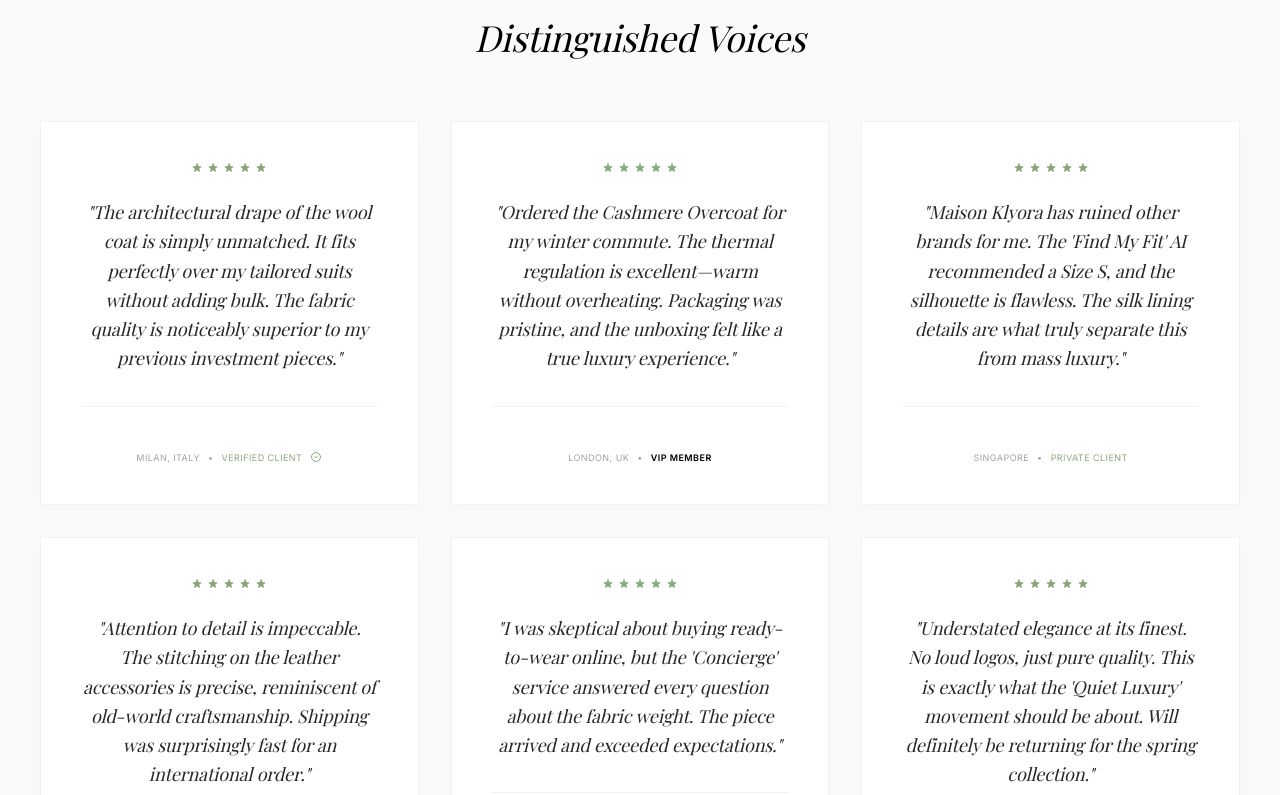
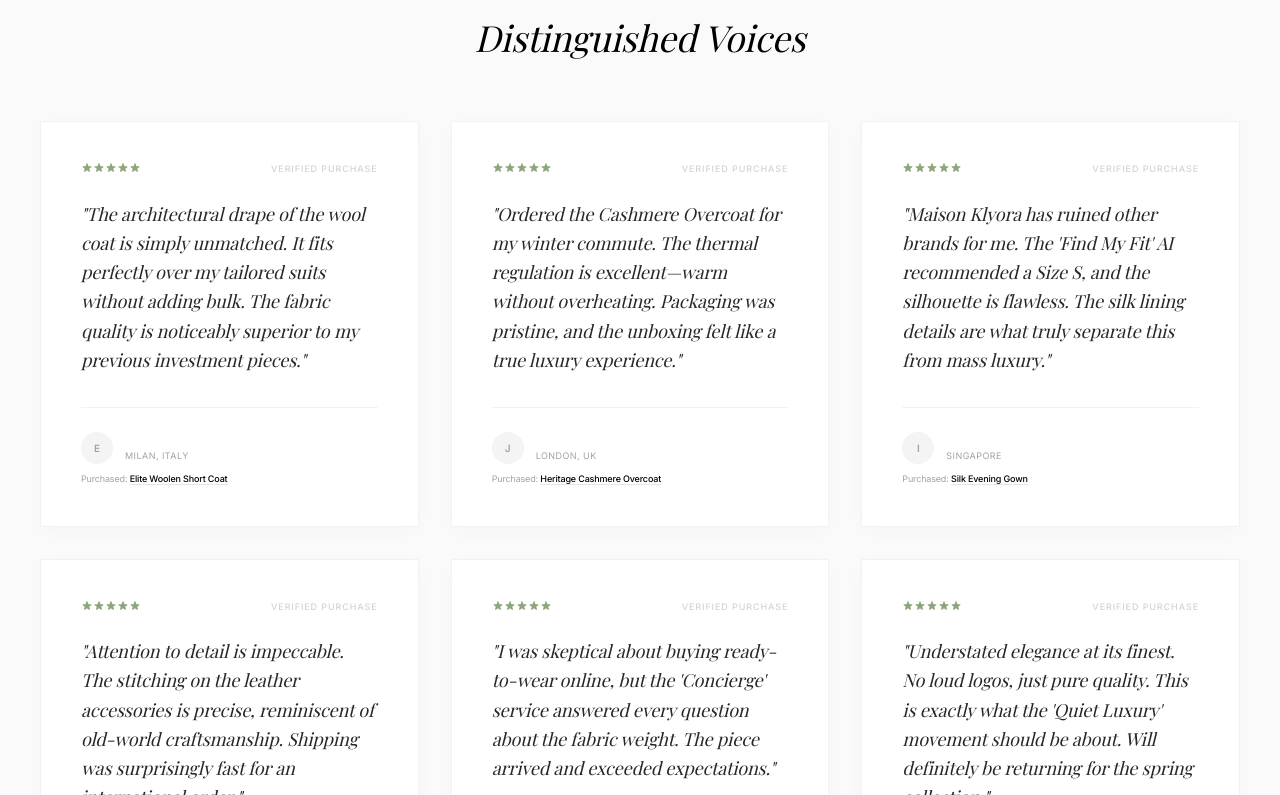
Before and after one commit to Akilanan/klyora-online-1, a React (Vite) app: page / in a window 1280 px wide. Shown: the part 5205-6000 px from the top of the page. Built offline with nearby package versions, Linux system fonts and the light colour scheme; no server answers; a web font is replaced by a local one.

Commit message:
CRO: Enhanced Testimonials with Verification Badges

```diff
--- a/components/TestimonialsSection.tsx
+++ b/components/TestimonialsSection.tsx
@@ -13,31 +13,35 @@
 
                 <div className="grid grid-cols-1 md:grid-cols-3 gap-8">
                     {TESTIMONIALS.map((review) => (
-                        <div key={review.id} className="bg-white p-8 md:p-10 shadow-[0_4px_20px_rgba(0,0,0,0.02)] hover:shadow-[0_4px_30px_rgba(0,0,0,0.06)] transition-shadow duration-500 border border-black/5 relative group">
-                            <div className="absolute top-0 left-1/2 -translate-x-1/2 -translate-y-1/2 bg-black text-white text-[10px] uppercase font-bold px-3 py-1 tracking-widest opacity-0 group-hover:opacity-100 transition-opacity">
-                                {review.product}
-                            </div>
-
-                            <div className="flex justify-center gap-1 mb-6 text-[#8ca67a]">
+                        <div key={review.id} className="bg-white p-8 md:p-10 shadow-[0_4px_20px_rgba(0,0,0,0.02)] hover:shadow-[0_4px_30px_rgba(0,0,0,0.06)] transition-shadow duration-500 border border-black/5 relative group flex flex-col justify-between h-full">
+                            <div>
+                                <div className="flex justify-between items-start mb-6">
+                                    <div className="flex text-[#8ca67a]">
                                         {[...Array(Math.round(review.rating))].map((_, i) => (
                                             <svg key={i} className="w-3 h-3 fill-current" viewBox="0 0 20 20"><path d="M9.049 2.927c.3-.921 1.603-.921 1.902 0l1.07 3.292a1 1 0 00.95.69h3.462c.969 0 1.371 1.24.588 1.81l-2.8 2.034a1 1 0 00-.364 1.118l1.07 3.292c.3.921-.755 1.688-1.54 1.118l-2.8-2.034a1 1 0 00-1.175 0l-2.8 2.034c-.784.57-1.838-.197-1.539-1.118l1.07-3.292a1 1 0 00-.364-1.118L2.98 8.72c-.783-.57-.38-1.81.588-1.81h3.461a1 1 0 00.951-.69l1.07-3.292z" /></svg>
                                         ))}
                                     </div>
+                                    <span className="text-[9px] uppercase tracking-widest text-zinc-300 font-medium">Verified Purchase</span>
+                                </div>
 
-                            <blockquote className="text-center mb-8">
+                                <blockquote className="mb-8">
                                     <p className="font-serif italic text-lg leading-relaxed text-zinc-800">"{review.text}"</p>
                                 </blockquote>
+                            </div>
 
-                            <div className="text-center border-t border-black/5 pt-6">
-                                <p className="text-xs font-bold uppercase tracking-widest mb-1">{review.name}</p>
-                                <div className="flex items-center justify-center gap-2 text-[9px] text-zinc-400 uppercase tracking-wider">
-                                    <span>{review.location}</span>
-                                    <span>•</span>
-                                    <span className={review.role.includes('VIP') ? 'text-black font-bold' : 'text-[#8ca67a]'}>{review.role}</span>
-                                    {review.role === 'Verified Client' && (
-                                        <svg className="w-3 h-3 text-[#8ca67a]" fill="none" stroke="currentColor" viewBox="0 0 24 24"><path strokeLinecap="round" strokeLinejoin="round" strokeWidth="2" d="M9 12l2 2 4-4m6 2a9 9 0 11-18 0 9 9 0 0118 0" /></svg>
-                                    )}
+                            <div className="border-t border-black/5 pt-6 mt-auto">
+                                <div className="flex items-center gap-3 mb-2">
+                                    <div className="w-8 h-8 rounded-full bg-zinc-100 flex items-center justify-center text-[10px] font-bold text-zinc-400">
+                                        {review.name.charAt(0)}
                                     </div>
+                                    <div>
+                                        <p className="text-xs font-bold uppercase tracking-widest">{review.name}</p>
+                                        <p className="text-[9px] text-zinc-400 uppercase tracking-wider">{review.location}</p>
+                                    </div>
+                                </div>
+                                <p className="text-[9px] text-zinc-400 mt-2">
+                                    Purchased: <span className="text-black font-medium border-b border-black/10">{review.product}</span>
+                                </p>
                             </div>
                         </div>
                     ))}
```
Also changed, not shown: assets/klyora.css, assets/klyora.js. Lines whose indentation alone changed are shown as unchanged.
